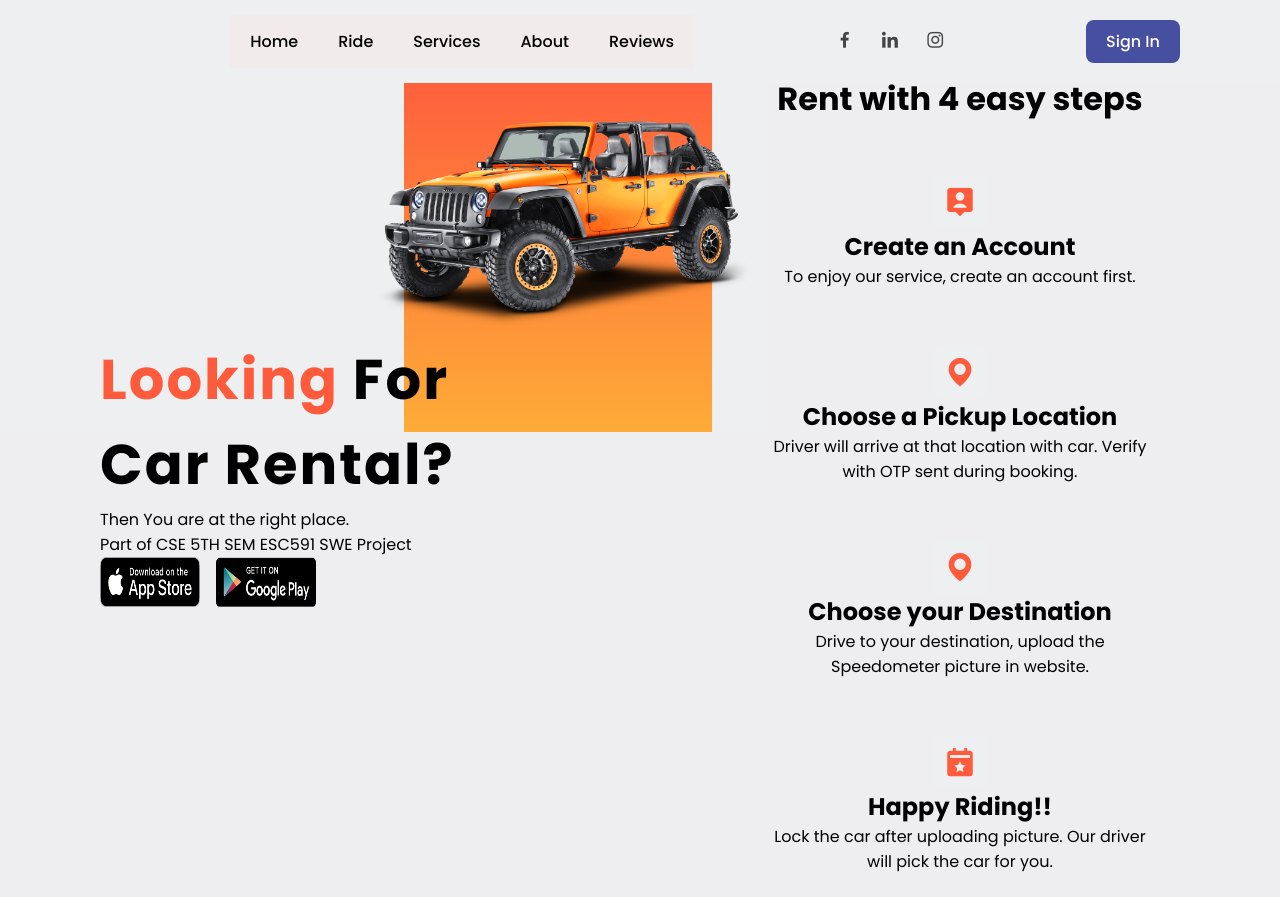
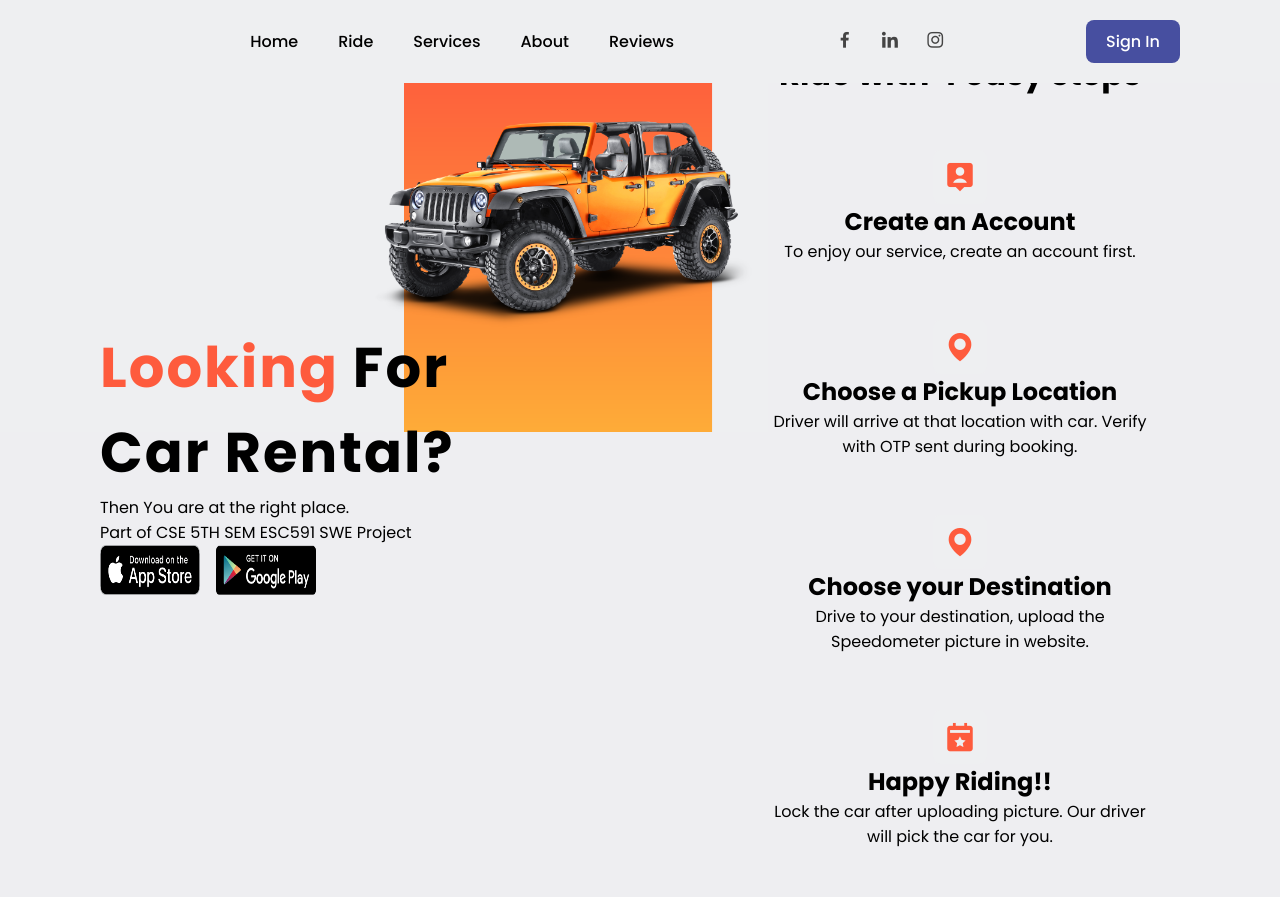
Before and after one commit to Ritax2003/Car-Rental-System-Firebase, a plain HTML site: page index.html in a window 1280 px wide. Shown: the top 897 px of the page. Drawn offline with nearby package versions, Linux system fonts and the light colour scheme.

Commit message:
Update index.html

```diff
--- a/index.html
+++ b/index.html
@@ -29,7 +29,7 @@
         list-style-type: none;
         margin: 0;
         padding: 0;
-        background-color: #f1ebeb;
+        background-color: transparent;
         overflow: hidden;
 
     }
@@ -87,8 +87,7 @@
     </section>
     <section class="ride" id="ride">
         <div class="heading">
-            <span>How Does it work</span>
-            <h1>Rent with 4 easy steps</h1>
+            <h1>Ride with 4 easy steps</h1>
         </div>
         <div class="ride-container">
         <div class="box">
```
